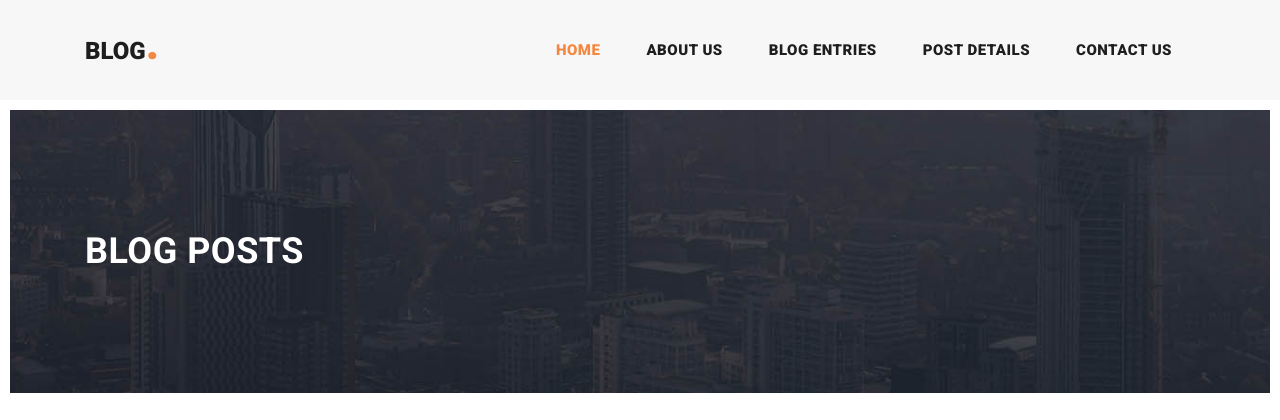
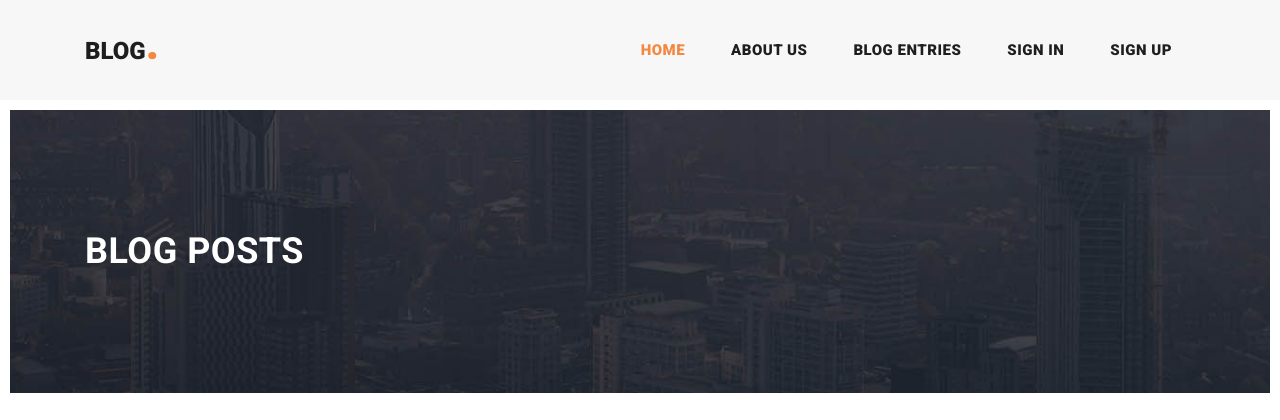
Before and after one commit to nikolai-sh/Blog, a Django app: page /blog/ in a window 1280 px wide. Shown: the top 420 px of the page. Run offline with Django 3.2, Linux system fonts and the light colour scheme; data that the repository does not hold is empty; some libraries are stand-ins or nearby versions.

Commit message:
Add sign in, sign up nav-link

```diff
--- a/blog/templates/blog/base.html
+++ b/blog/templates/blog/base.html
@@ -63,10 +63,10 @@ https://templatemo.com/tm-551-stand-blog
                 <a class="nav-link" href="blog.html">Blog Entries</a>
               </li>
               <li class="nav-item">
-                <a class="nav-link" href="post-details.html">Post Details</a>
+                <a class="nav-link" href="post-details.html">Sign In</a>
               </li>
               <li class="nav-item">
-                <a class="nav-link" href="contact.html">Contact Us</a>
+                <a class="nav-link" href="contact.html">Sign Up</a>
               </li>
             </ul>
           </div>
```
